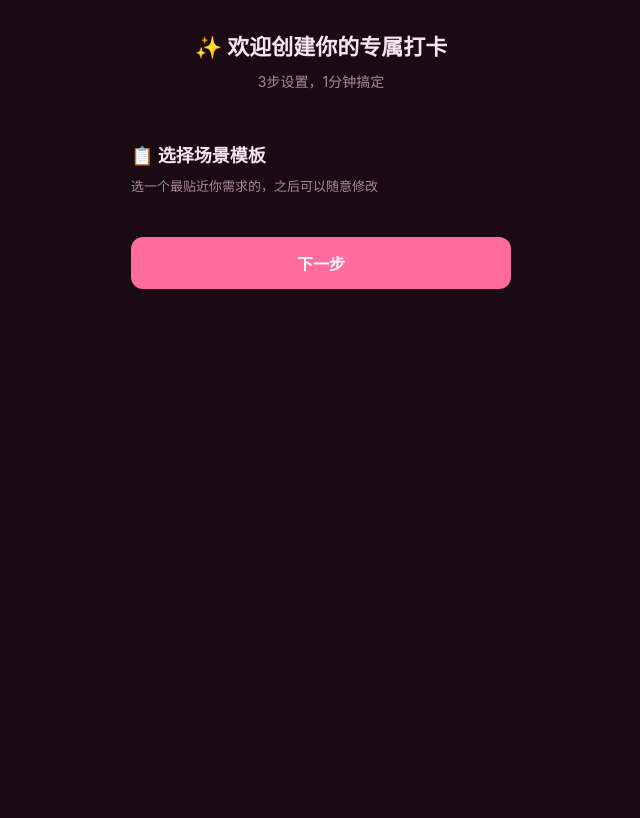
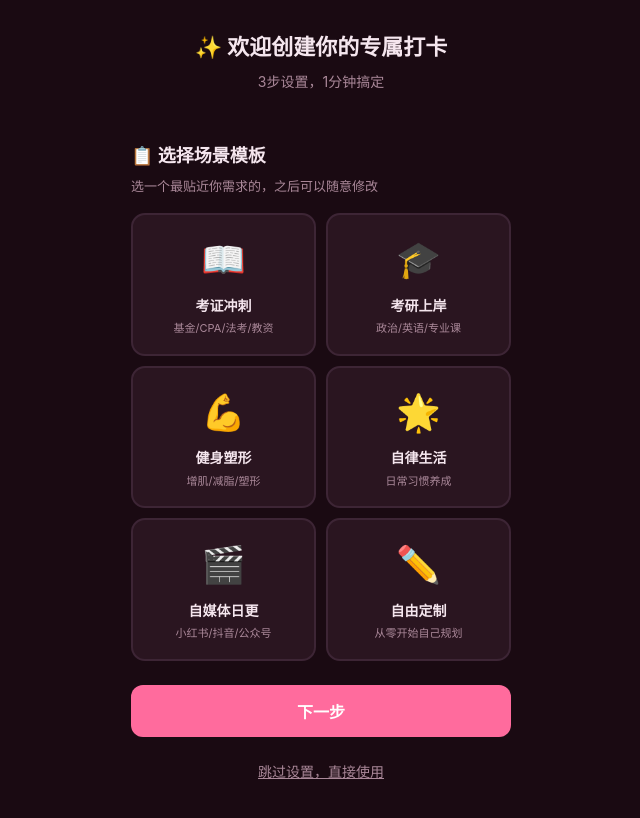
Before and after one commit to Sue199522/study-planner, a plain HTML site: page daily-planner.html in a window 1280 px wide. Shown: the whole page, without its empty margins (319-959 px from the left). Drawn offline with Linux system fonts and the light colour scheme.

Commit message:
fix: 场景选择改成纯HTML+加跳过按钮,不依赖JS渲染

```diff
--- a/daily-planner.html
+++ b/daily-planner.html
@@ -328,7 +328,38 @@ body.pattern-none{background-image:none}
   <div class="wizard-step active" id="ws1">
     <h3>📋 选择场景模板</h3>
     <div class="wsdesc">选一个最贴近你需求的，之后可以随意修改</div>
-    <div class="scene-grid" id="sceneGrid"></div>
+    <div class="scene-grid" id="sceneGrid">
+      <div class="scene-card" data-scene="exam" onclick="selectScene('exam')">
+        <span class="sc-icon">📖</span>
+        <div class="sc-name">考证冲刺</div>
+        <div class="sc-desc">基金/CPA/法考/教资</div>
+      </div>
+      <div class="scene-card" data-scene="grad" onclick="selectScene('grad')">
+        <span class="sc-icon">🎓</span>
+        <div class="sc-name">考研上岸</div>
+        <div class="sc-desc">政治/英语/专业课</div>
+      </div>
+      <div class="scene-card" data-scene="fitness" onclick="selectScene('fitness')">
+        <span class="sc-icon">💪</span>
+        <div class="sc-name">健身塑形</div>
+        <div class="sc-desc">增肌/减脂/塑形</div>
+      </div>
+      <div class="scene-card" data-scene="self" onclick="selectScene('self')">
+        <span class="sc-icon">🌟</span>
+        <div class="sc-name">自律生活</div>
+        <div class="sc-desc">日常习惯养成</div>
+      </div>
+      <div class="scene-card" data-scene="media" onclick="selectScene('media')">
+        <span class="sc-icon">🎬</span>
+        <div class="sc-name">自媒体日更</div>
+        <div class="sc-desc">小红书/抖音/公众号</div>
+      </div>
+      <div class="scene-card" data-scene="custom" onclick="selectScene('custom')">
+        <span class="sc-icon">✏️</span>
+        <div class="sc-name">自由定制</div>
+        <div class="sc-desc">从零开始自己规划</div>
+      </div>
+    </div>
   </div>
 
   <!-- Step 2: Theme + Pattern -->
@@ -379,6 +410,9 @@ body.pattern-none{background-image:none}
   <div class="wizard-nav" id="wNav">
     <button class="w-prev" id="wPrev" onclick="wizardPrev()" style="display:none">上一步</button>
     <button class="w-next" id="wNext" onclick="wizardNext()">下一步</button>
+  </div>
+  <div style="text-align:center;margin-top:16px">
+    <button onclick="skipWizard()" style="background:none;border:none;color:var(--muted);font-size:14px;cursor:pointer;padding:8px 16px;text-decoration:underline">跳过设置，直接使用</button>
   </div>
 </div>
 </div>
@@ -900,26 +934,23 @@ function wizardPrev() {
 }
 
 function renderSceneGrid() {
-  const grid = document.getElementById('sceneGrid');
-  grid.innerHTML = Object.keys(SCENE_TEMPLATES).map(key => {
-    const sc = SCENE_TEMPLATES[key];
-    return `<div class="scene-card${selectedScene===key?' selected':''}" data-scene="${key}">
-      <span class="sc-icon">${sc.icon}</span>
-      <div class="sc-name">${sc.name}</div>
-      <div class="sc-desc">${sc.desc}</div>
-    </div>`;
-  }).join('');
-  // Event delegation for mobile compatibility
-  grid.onclick = function(e) {
-    const card = e.target.closest('.scene-card');
-    if (card) {
-      selectScene(card.dataset.scene);
-    }
-  };
+  // Scene grid is now static HTML, just update selection state
+  document.querySelectorAll('#sceneGrid .scene-card').forEach(c => {
+    c.classList.toggle('selected', c.dataset.scene === selectedScene);
+  });
 }
 function selectScene(key) {
   selectedScene = key;
-  renderSceneGrid();
+  // Update selection visually
+  document.querySelectorAll('#sceneGrid .scene-card').forEach(c => {
+    c.classList.toggle('selected', c.dataset.scene === key);
+  });
+}
+
+function skipWizard() {
+  S('settings', {...DEFAULT_SETTINGS, setupDone: true});
+  document.getElementById('wizardOv').classList.add('hidden');
+  renderAll();
 }
 
 function renderColorGrid(containerId) {
```
